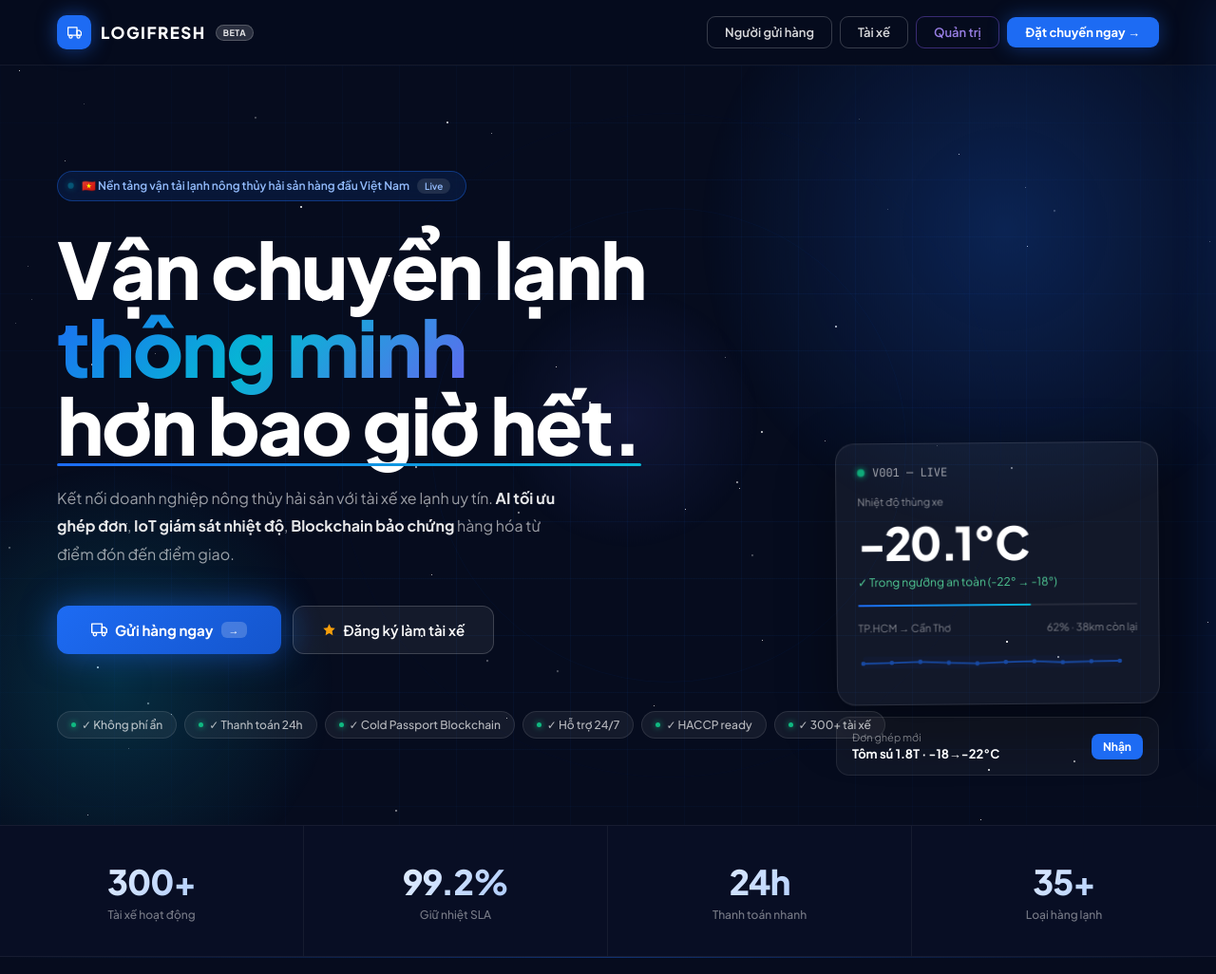
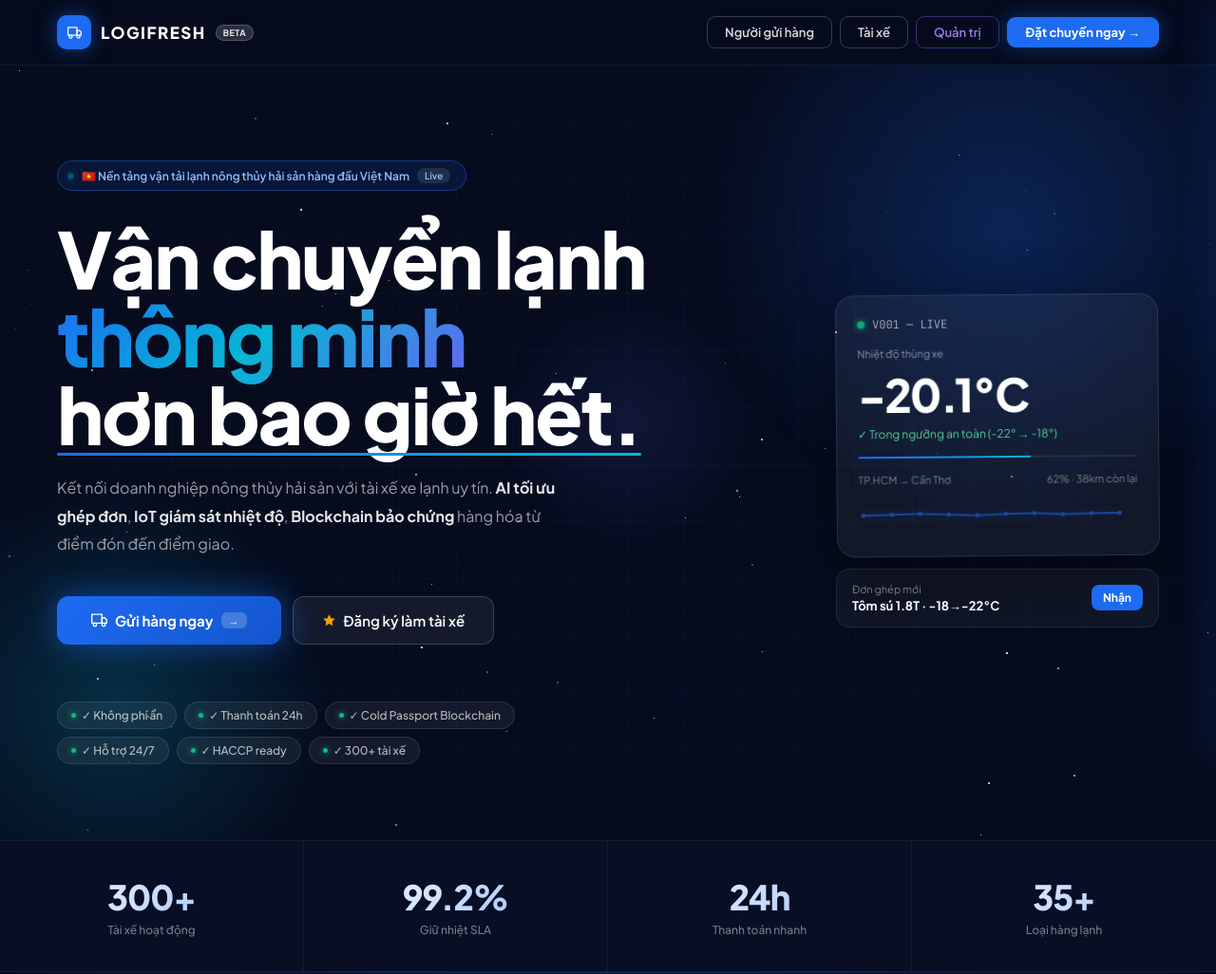
Before and after one commit to Hana-ai-18/LOGIFRESH, a plain HTML site: page index.html in a window 1280 px wide. Shown: the top 1026 px of the page at 95% size. Drawn offline with nearby package versions, Linux system fonts and the light colour scheme.

Commit message:
Update index.html

```diff
--- a/index.html
+++ b/index.html
@@ -232,7 +232,7 @@ button,select,input,textarea{font-family:'Plus Jakarta Sans',sans-serif;outline:
 .lnav .btn-land-primary:hover{background:var(--pd);transform:translateY(-1px)}
 
 /* HERO */
-.lhero{position:relative;min-height:100vh;display:flex;flex-direction:column;justify-content:center;padding:100px 60px 80px;overflow:hidden}
+.lhero{position:relative;min-height:100vh;display:flex;flex-direction:row;align-items:center;justify-content:space-between;gap:40px;padding:100px 60px 80px;overflow:hidden}
 
 /* Star field */
 .stars-layer{position:absolute;inset:0;overflow:hidden;pointer-events:none}
@@ -267,12 +267,12 @@ button,select,input,textarea{font-family:'Plus Jakarta Sans',sans-serif;outline:
 .btn-hero-sec:hover{background:rgba(255,255,255,.12);border-color:rgba(255,255,255,.35);transform:translateY(-2px)}
 
 /* Trust chips */
-.trust-chips{display:flex;flex-wrap:wrap;gap:8px}
+.trust-chips{display:flex;flex-wrap:wrap;gap:8px;max-width:600px}
 .trust-chip{display:inline-flex;align-items:center;gap:6px;padding:6px 14px;border-radius:50px;background:rgba(255,255,255,.06);border:1px solid rgba(255,255,255,.1);font-size:12px;font-weight:500;color:rgba(255,255,255,.7);backdrop-filter:blur(8px)}
 .trust-chip .dot-g{width:5px;height:5px;border-radius:50%;background:var(--gr);box-shadow:0 0 6px var(--gr)}
 
 /* Hero right — floating app card */
-.hero-visual{position:absolute;right:60px;top:50%;transform:translateY(-50%);width:340px}
+.hero-visual{width:340px;flex-shrink:0;position:relative}
 .hero-app-card{background:rgba(255,255,255,.05);border:1px solid rgba(255,255,255,.1);border-radius:20px;padding:22px;backdrop-filter:blur(20px);animation:float 6s ease-in-out infinite;box-shadow:0 20px 60px rgba(0,0,0,.4)}
 
 /* Stats section */
@@ -604,7 +604,7 @@ function renderLanding(){
       <div class="orbit-ring" style="width:500px;height:500px;top:50%;left:55%;transform:translate(-50%,-50%);opacity:.4"></div>
       <div class="orbit-ring" style="width:700px;height:700px;top:50%;left:55%;transform:translate(-50%,-50%);opacity:.2"></div>
 
-      <div style="position:relative;z-index:2;max-width:1100px;width:100%">
+      <div style="position:relative;z-index:2;flex:1;min-width:0;max-width:680px">
         <div class="hero-badge" style="animation:fadeUp .5s ease .1s both">
           <div class="hero-badge-dot"></div>
           <span>🇻🇳 Nền tảng vận tải lạnh nông thủy hải sản hàng đầu Việt Nam</span>
```
